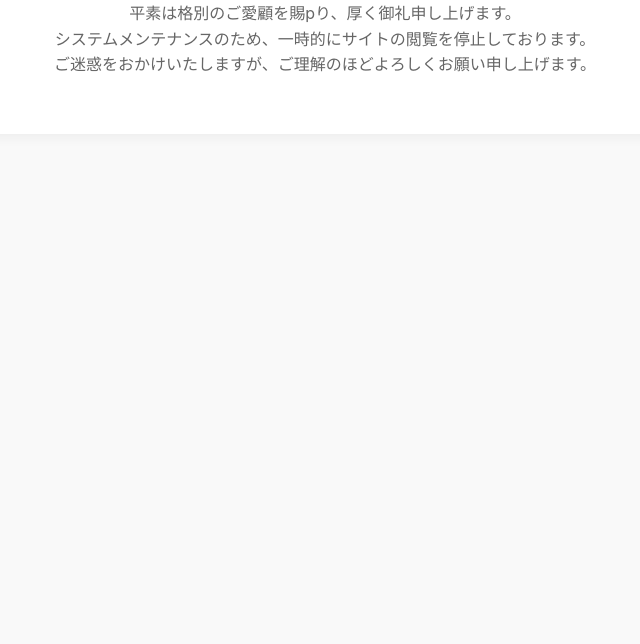
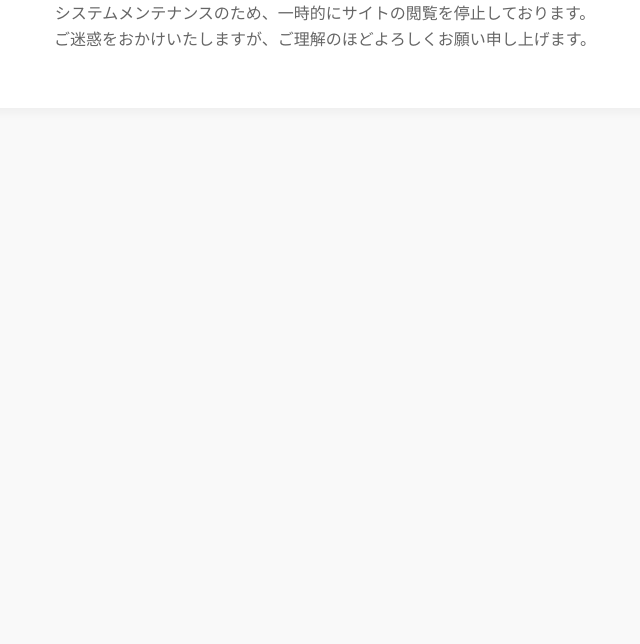
Before and after one commit to SSS465270/kushiro, a plain HTML site: page index.html in a window 1280 px wide. Shown: the part 156-800 px from the top of the page, without its empty margins (315-955 px from the left). Drawn offline with Linux system fonts and the light colour scheme.

Commit message:
メンテナンス画面のバグを修正

```diff
--- a/index.html
+++ b/index.html
@@ -28,7 +28,7 @@
 <body>
     <div class="container">
         <h1>ただいまメンテナンス中です</h1>
-        <p>平素は格別のご愛顧を賜pり、厚く御礼申し上げます。<br>
+        <p>
         システムメンテナンスのため、一時的にサイトの閲覧を停止しております。<br>
         ご迷惑をおかけいたしますが、ご理解のほどよろしくお願い申し上げます。</p>
     </div>
```
